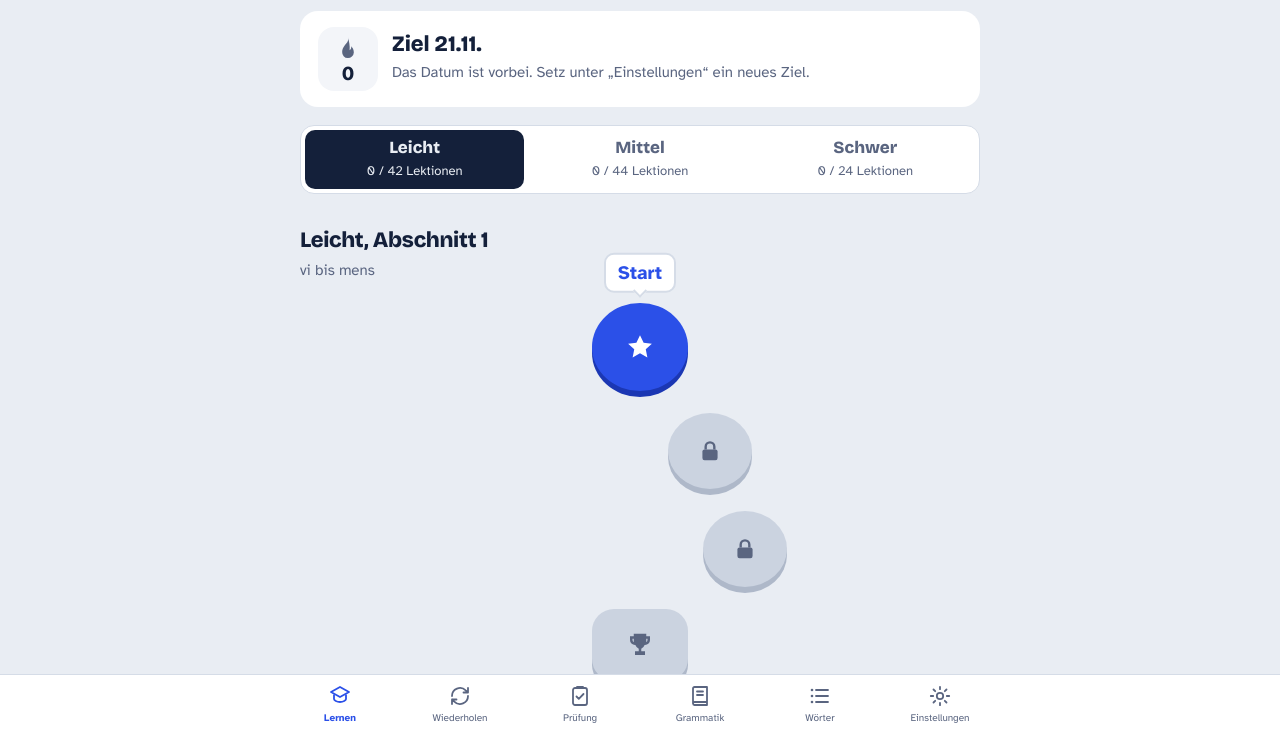
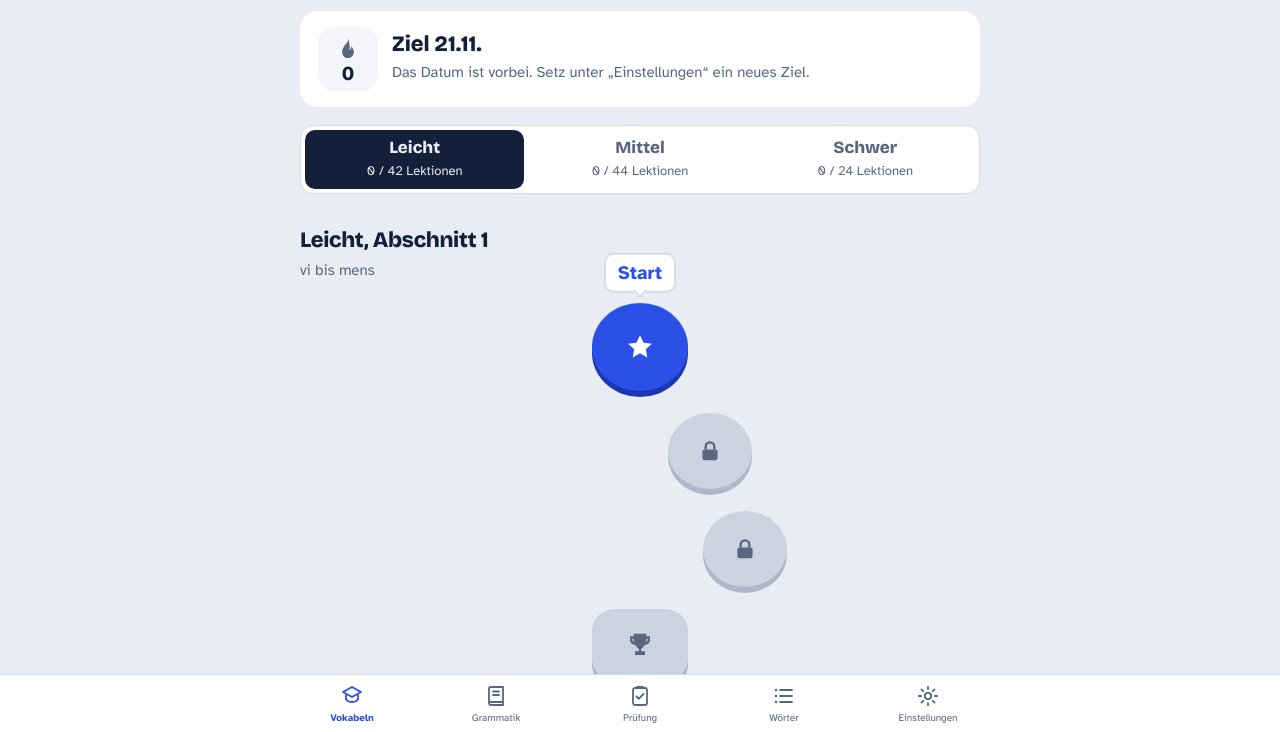
Before and after one commit to lukasindy/latein, a plain HTML site: page index.html in a window 1280 px wide. Shown: the part 68-800 px from the top of the page. Drawn offline with nearby package versions, Linux system fonts and the light colour scheme.

Commit message:
Update index.html

```diff
--- a/index.html
+++ b/index.html
@@ -287,13 +287,11 @@ nav.tabs button{font-size:10px;min-width:0;padding-left:0;padding-right:0}
 
 <nav class="tabs" aria-label="Bereiche"><div class="in">
   <button data-act="tab" data-v="learn" aria-current="page">
-    <svg width="24" height="24" viewBox="0 0 24 24" aria-hidden="true"><path d="M12 3l9 5-9 5-9-5 9-5z" fill="none" stroke="currentColor" stroke-width="1.8" stroke-linejoin="round"/><path d="M6 10.5V15c0 1.5 2.7 3 6 3s6-1.5 6-3v-4.5" fill="none" stroke="currentColor" stroke-width="1.8"/></svg>Lernen</button>
-  <button data-act="tab" data-v="review">
-    <svg width="24" height="24" viewBox="0 0 24 24" aria-hidden="true"><path d="M4 12a8 8 0 0 1 13.7-5.6L20 8.5M20 4v4.5h-4.5M20 12a8 8 0 0 1-13.7 5.6L4 15.5M4 20v-4.5h4.5" fill="none" stroke="currentColor" stroke-width="1.8" stroke-linecap="round" stroke-linejoin="round"/></svg>Wiederholen</button>
+    <svg width="24" height="24" viewBox="0 0 24 24" aria-hidden="true"><path d="M12 3l9 5-9 5-9-5 9-5z" fill="none" stroke="currentColor" stroke-width="1.8" stroke-linejoin="round"/><path d="M6 10.5V15c0 1.5 2.7 3 6 3s6-1.5 6-3v-4.5" fill="none" stroke="currentColor" stroke-width="1.8"/></svg>Vokabeln</button>
+  <button data-act="tab" data-v="gram">
+    <svg width="24" height="24" viewBox="0 0 24 24" aria-hidden="true"><path d="M5 4.5A1.5 1.5 0 0 1 6.5 3H19v15H6.5A1.5 1.5 0 0 0 5 19.5v-15zM5 19.5A1.5 1.5 0 0 0 6.5 21H19v-3M9 7.5h6M9 11h6" fill="none" stroke="currentColor" stroke-width="1.8" stroke-linecap="round" stroke-linejoin="round"/></svg>Grammatik</button>
   <button data-act="tab" data-v="exam">
     <svg width="24" height="24" viewBox="0 0 24 24" aria-hidden="true"><rect x="5" y="4" width="14" height="17" rx="2" fill="none" stroke="currentColor" stroke-width="1.8"/><path d="M9 4V3h6v1M8.5 12.5l2.3 2.3 4.7-4.8" fill="none" stroke="currentColor" stroke-width="1.8" stroke-linecap="round" stroke-linejoin="round"/></svg>Prüfung</button>
-  <button data-act="tab" data-v="gram">
-    <svg width="24" height="24" viewBox="0 0 24 24" aria-hidden="true"><path d="M5 4.5A1.5 1.5 0 0 1 6.5 3H19v15H6.5A1.5 1.5 0 0 0 5 19.5v-15zM5 19.5A1.5 1.5 0 0 0 6.5 21H19v-3M9 7.5h6M9 11h6" fill="none" stroke="currentColor" stroke-width="1.8" stroke-linecap="round" stroke-linejoin="round"/></svg>Grammatik</button>
   <button data-act="tab" data-v="list">
     <svg width="24" height="24" viewBox="0 0 24 24" aria-hidden="true"><path d="M8 6h12M8 12h12M8 18h12" stroke="currentColor" stroke-width="1.8" stroke-linecap="round"/><circle cx="4" cy="6" r="1.3" fill="currentColor"/><circle cx="4" cy="12" r="1.3" fill="currentColor"/><circle cx="4" cy="18" r="1.3" fill="currentColor"/></svg>Wörter</button>
   <button data-act="tab" data-v="add">
@@ -731,8 +729,8 @@ function render() {
   if (sess) return renderSession();
   const s = streak();
   $("#hs").innerHTML = `<span class="stat f ${(S.days[today()] || 0) > 0 ? "" : "cold"}" aria-label="${s} Tage in Folge">${ICON.flame}${s}</span><span class="stat x" aria-label="${S.xp} XP">${ICON.bolt}${S.xp}</span>`;
-  document.querySelectorAll("nav.tabs button").forEach(b => b.dataset.v === curView ? b.setAttribute("aria-current", "page") : b.removeAttribute("aria-current"));
-  const nErr = S.cards.filter(c => c.miss).length, tb = $('nav.tabs [data-v="review"]');
+  document.querySelectorAll("nav.tabs button").forEach(b => b.dataset.v === (curView === "review" ? "list" : curView) ? b.setAttribute("aria-current", "page") : b.removeAttribute("aria-current"));
+  const nErr = S.cards.filter(c => c.miss).length, tb = $('nav.tabs [data-v="list"]');
   tb.querySelector(".tabn")?.remove();
   if (nErr) tb.insertAdjacentHTML("beforeend", `<span class="tabn" aria-label="${nErr} offene Fehler">${nErr > 99 ? "99+" : nErr}</span>`);
   document.body.classList.remove("insess");
@@ -807,10 +805,11 @@ function openLesson(i) {
   $("#ldlg").showModal();
 }
 
+const wSeg = a => `<div class="seg" style="margin:8px 0 10px"><button data-act="tab" data-v="review" aria-pressed="${a === "review"}">Wiederholen</button><button data-act="tab" data-v="list" aria-pressed="${a === "list"}">Alle Wörter</button></div>`;
 function renderReview() {
   const due = dueSeen().length, errs = S.cards.filter(c => c.miss).sort((a, b) => b.miss - a.miss), seen = S.cards.filter(c => c.seen);
   const cnt = l => seen.filter(c => !l || c.level === l).length;
-  let h = `<h2 class="modh" style="margin-top:8px">Wiederholen</h2><p class="help" style="margin-top:4px">Freiwillig: Hier besserst du Fehler aus Lektionen und Prüfungen aus und frischst gelernte Wörter auf. Die Lektionen laufen unabhängig davon weiter.</p>`;
+  let h = wSeg("review") + `<h2 class="modh" style="margin-top:4px">Wiederholen</h2><p class="help" style="margin-top:4px">Freiwillig: Hier besserst du Fehler aus Lektionen und Prüfungen aus und frischst gelernte Wörter auf. Die Lektionen laufen unabhängig davon weiter.</p>`;
   const dueCard = `<div class="exam"><div><b>Fällige Wörter</b><span>${due ? `${due} ${due === 1 ? "Wort ist" : "Wörter sind"} nach Plan wieder dran` : seen.length ? "Gerade ist nichts fällig" : "Noch keine Wörter gelernt"}</span></div><button class="btn ghost" data-act="review" data-m="due" ${due ? "" : "disabled"}>Starten</button></div>`;
   let fixPart = "";
   fixPart += `<div class="exam fix"><div><b>Fehler ausbessern</b><span>${errs.length ? `${errs.length} ${errs.length === 1 ? "Wort" : "Wörter"}, bei denen du falsch gewählt hast. Richtig beantwortet verschwinden sie aus der Liste.` : "Keine offenen Fehler. Sehr gut!"}</span></div><button class="btn primary" data-act="review" data-m="fix" ${errs.length ? "" : "disabled"}>Starten</button></div>`;
@@ -1179,7 +1178,7 @@ function openInfo(id) {
 
 /* ---------- Wörter ---------- */
 function renderList() {
-  $("#view").innerHTML = `<div class="search"><input id="q" type="search" placeholder="Suchen" value="${esc(listQ)}" aria-label="Wörter suchen"></div><div id="lwrap"></div>`;
+  $("#view").innerHTML = wSeg("list") + `<div class="search"><input id="q" type="search" placeholder="Suchen" value="${esc(listQ)}" aria-label="Wörter suchen"></div><div id="lwrap"></div>`;
   $("#q").addEventListener("input", e => { listQ = e.target.value; fillList(); });
   fillList();
 }
```
